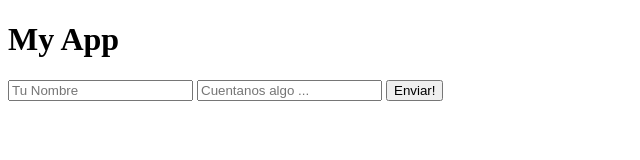
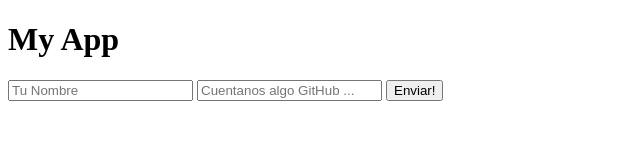
Before and after one commit to oscarboc/NodejsWebApp1, a website: page NodejsWebApp1/public/index.html in a window 1280 px wide. Shown: the full height of the page, 0-640 px from the left. Drawn offline with nearby package versions, Linux system fonts and the light colour scheme; no server answers.

Commit message:
Actualizacion de Prueba

```diff
--- a/NodejsWebApp1/public/index.html
+++ b/NodejsWebApp1/public/index.html
@@ -12,7 +12,7 @@
     <div id="messages"></div>
     <form onsubmit="return addMessage(this)">
         <input type="text" id="username" placeholder="Tu Nombre" />
-        <input type="text" id="texto" placeholder="Cuentanos algo ..." />
+        <input type="text" id="texto" placeholder="Cuentanos algo GitHub ..." />
         <input type="submit" value="Enviar!" />
     </form>
 </body>
```
